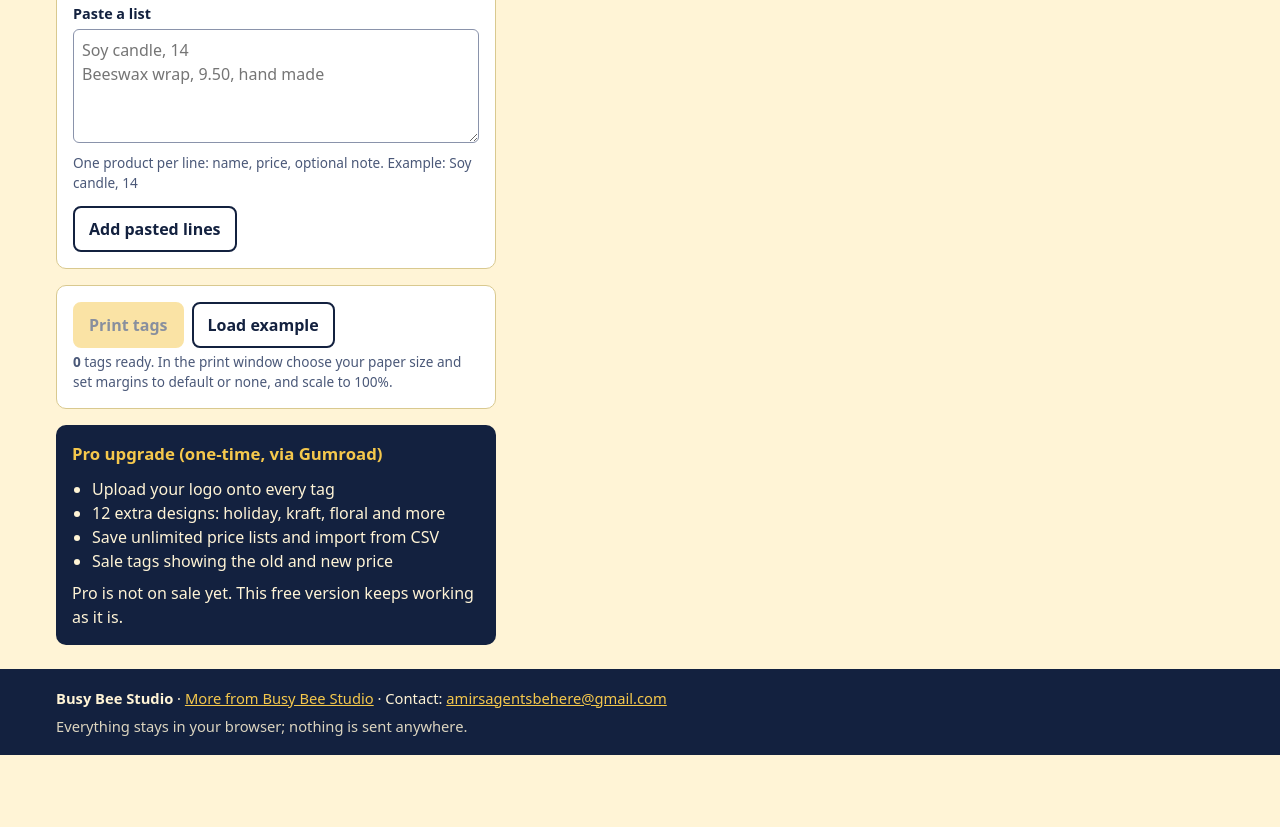
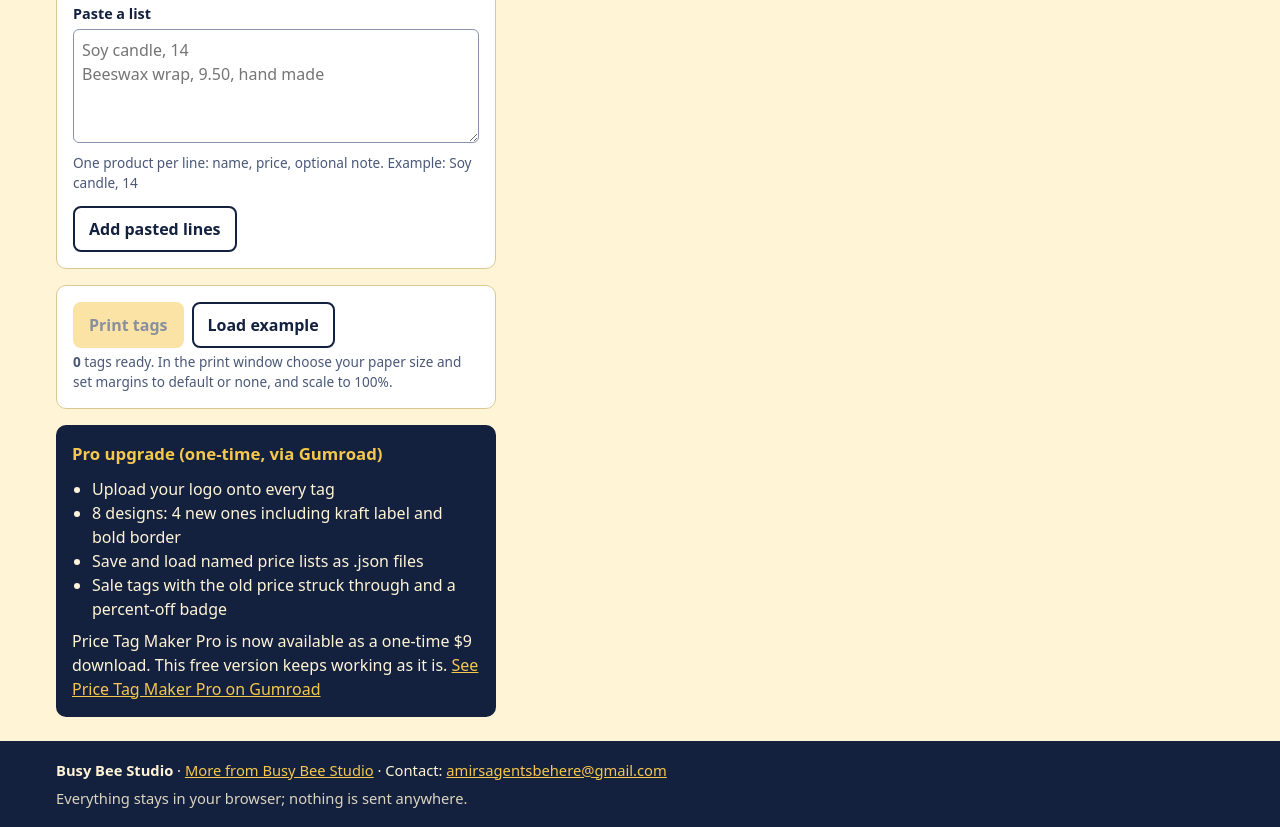
Before and after one commit to busybeestudio/busybeestudio.github.io, a plain HTML site: page tools/price-tag-maker/index.html in a window 1280 px wide. Shown: the part 882-1709 px from the top of the page. Before the commit the page ends 1637 px from the top, so only its background shows below. Drawn offline with Linux system fonts and the light colour scheme.

Commit message:
Link Price Tag Maker Pro and match its feature list

```diff
--- a/tools/price-tag-maker/index.html
+++ b/tools/price-tag-maker/index.html
@@ -134,7 +134,7 @@ footer a{color:var(--gold)}
 <section class="pro" aria-labelledby="prot">
 <h2 id="prot" data-i="pro_h"></h2>
 <ul><li data-i="pro1"></li><li data-i="pro2"></li><li data-i="pro3"></li><li data-i="pro4"></li></ul>
-<p style="margin:0" data-i="pro_note"></p>
+<p style="margin:0"><span data-i="pro_note"></span> <a href="https://busybeestudios.gumroad.com/l/price-tag-maker-pro?utm_source=github&utm_medium=tool&utm_campaign=price-tag-maker-pro" rel="noopener" data-i="pro_link"></a></p>
 </section>
 </div>
 
@@ -163,8 +163,8 @@ h_items:"2. Products",itemhint:"For each product: name, then note, price and num
 bulk:"Paste a list",bulkhint:"One product per line: name, price, optional note. Example: Soy candle, 14",bulkgo:"Add pasted lines",
 print:"Print tags",sample:"Load example",printhint:"tags ready. In the print window choose your paper size and set margins to default or none, and scale to 100%.",
 preview:"Preview",name_ph:"Product name",price_ph:"0.00",note_ph:"Note (optional)",remove:"Remove product",
-pro_h:"Pro upgrade (one-time, via Gumroad)",pro1:"Upload your logo onto every tag",pro2:"12 extra designs: holiday, kraft, floral and more",pro3:"Save unlimited price lists and import from CSV",pro4:"Sale tags showing the old and new price",
-pro_note:"Pro is not on sale yet. This free version keeps working as it is.",
+pro_h:"Pro upgrade (one-time, via Gumroad)",pro1:"Upload your logo onto every tag",pro2:"8 designs: 4 new ones including kraft label and bold border",pro3:"Save and load named price lists as .json files",pro4:"Sale tags with the old price struck through and a percent-off badge",
+pro_note:"Price Tag Maker Pro is now available as a one-time $9 download. This free version keeps working as it is.",pro_link:"See Price Tag Maker Pro on Gumroad",
 empty:"Add a product to see your tags here.",home:"More from Busy Bee Studio",contact:"Contact",copies_of:"copies of"},
 es:{title:"Creador de etiquetas de precio",intro:"Escribe tus productos y precios, elige un tamaño e imprime etiquetas listas para recortar para tu feria de artesanía, mercadillo o puesto. Funciona con papel Carta y A4.",
 privacy:"Todo se queda en tu navegador; no se envía nada a ningún sitio.",privacy_short:"Todo se queda en tu navegador; no se envía nada a ningún sitio.",
@@ -175,8 +175,8 @@ h_items:"2. Productos",itemhint:"Para cada producto: nombre, luego nota, precio
 bulk:"Pegar una lista",bulkhint:"Un producto por línea: nombre, precio, nota opcional. Ejemplo: Vela de soja, 14",bulkgo:"Añadir líneas pegadas",
 print:"Imprimir etiquetas",sample:"Cargar ejemplo",printhint:"etiquetas listas. En la ventana de impresión elige tu tamaño de papel, márgenes predeterminados o ninguno, y escala al 100%.",
 preview:"Vista previa",name_ph:"Nombre del producto",price_ph:"0.00",note_ph:"Nota (opcional)",remove:"Quitar producto",
-pro_h:"Mejora Pro (pago único, en Gumroad)",pro1:"Sube tu logotipo a todas las etiquetas",pro2:"12 diseños extra: fiestas, kraft, flores y más",pro3:"Guarda listas de precios ilimitadas e importa desde CSV",pro4:"Etiquetas de oferta con precio anterior y nuevo",
-pro_note:"Pro todavía no está a la venta. Esta versión gratuita sigue funcionando igual.",
+pro_h:"Mejora Pro (pago único, en Gumroad)",pro1:"Sube tu logotipo a todas las etiquetas",pro2:"8 diseños: 4 nuevos, incluidas etiqueta kraft y borde grueso",pro3:"Guarda y carga listas de precios con nombre como archivos .json",pro4:"Etiquetas de oferta con el precio anterior tachado y una insignia de descuento",
+pro_note:"Price Tag Maker Pro ya está disponible como descarga única de $9. Esta versión gratuita sigue funcionando igual.",pro_link:"Ver Price Tag Maker Pro en Gumroad",
 empty:"Añade un producto para ver tus etiquetas aquí.",home:"Más de Busy Bee Studio",contact:"Contacto",copies_of:"copias de"}
 };
 var lang="en",items=[],MAX=300;
```
